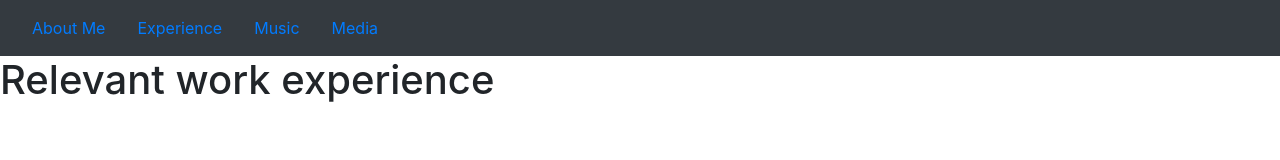
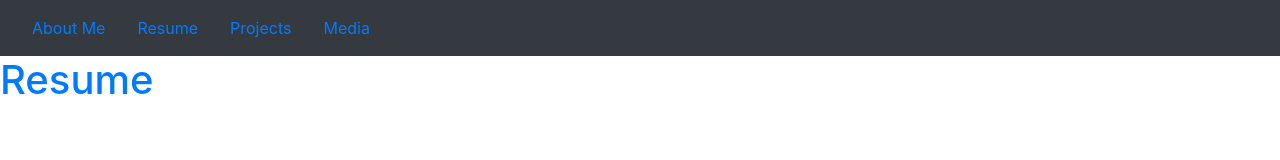
Before and after one commit to ethanlabelle/project0, a plain HTML site: page resume.html in a window 1280 px wide. Drawn offline with nearby package versions, Linux system fonts and the light colour scheme.

Commit message:
minor updates

```diff
--- a/resume.html
+++ b/resume.html
@@ -13,10 +13,12 @@
   <body>
       <nav class="navbar navbar-expand-lg navbar-dark bg-dark">
         <a class = "nav-item nav-link" href="index.html">About Me</a>
-        <a class = "nav-item nav-link" href="resume.html">Experience</a>
-        <a class = "nav-item nav-link" href="music.html">Music</a>
+        <a class = "nav-item nav-link" href="resume.html">Resume</a>
+        <a class = "nav-item nav-link" href="projects.html">Projects</a>
         <a class = "nav-item nav-link" href="media.html">Media</a>
       </nav>
-    <h1>Relevant work experience</h1>
+    <h1>
+        <a href="Resources/resume.pdf">Resume</a>
+    </h1>
   </body>
 </html>
```
Also changed, not shown: index.html (+2 -1 lines), media.html (+2 -2 lines), projects.html (renamed from music.html, +2 -2 lines).
